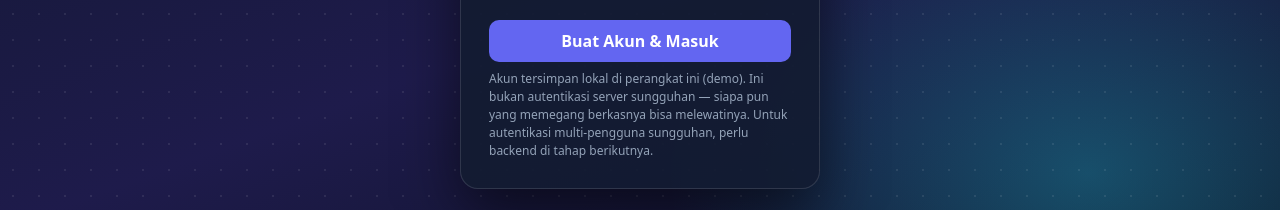
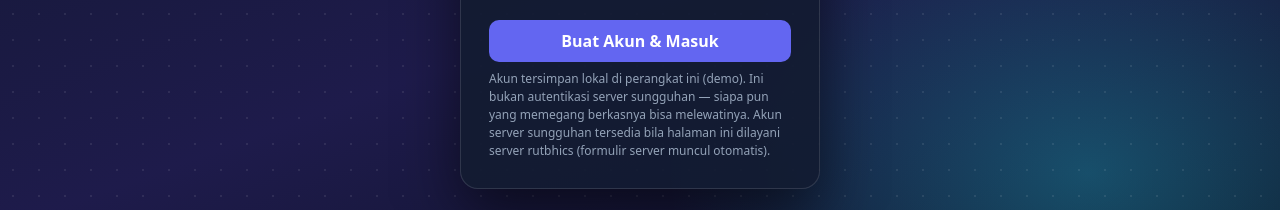
Before and after one commit to SeventID/Rutbhics, a website: page login.html in a window 1280 px wide. Shown: the part 467-677 px from the top of the page. Drawn offline with Linux system fonts and the light colour scheme; no server answers.

Commit message:
Perbaiki komentar basi + salinan hint login

```diff
--- a/bin/rutbhics.js
+++ b/bin/rutbhics.js
@@ -456,8 +456,9 @@ function readBody(req, limit) {
   });
 }
 
-// ---------- Proxy Bot AI -> Larprouter ----------
 // ---------- Proxy Bot AI -> multi-provider (config.json) ----------
+// Provider bawaan Larprouter termasuk dalam daftar provider; klien
+// memilih model lewat "provider:model" atau model bawaan server.
 function handleChat(req, res) {
   // Hanya dari perangkat ini: kunci dibayar pemiliknya, jangan sampai
   // dipakai perangkat lain yang se-jaringan.
@@ -602,7 +603,8 @@ async function handleModels(req, res) {
 // saat server di-restart, tidak hilang saat package di-update). Batas:
 // 20 ruang, 500 pesan terakhir per ruang, nama 30 karakter, teks 2000.
 // Sengaja tanpa gate loopback (berbeda dengan /api/chat): perangkat lain
-// di jaringan harus bisa membaca/mengirim. Tahap 1 tanpa akun server.
+// di jaringan harus bisa membaca/mengirim. Membaca ruang/pesan terbuka;
+// membuat ruang dan mengirim pesan wajib login (akun server).
 const CHAT_FILE = path.join(process.cwd(), "rutbhics-chat.json");
 // ---------- Persistensi atomik + backup (P1-3) ----------
 // Tulis lewat berkas temp + rename agar crash di tengah tulis tidak
--- a/js/apps.js
+++ b/js/apps.js
@@ -172,8 +172,8 @@
   ];
   // Persona AI per kontak Obrolan (dikirim sebagai system prompt ke /api/chat).
   // Catatan jujur: Teman & Grup Keluarga tetap BUKAN orang sungguhan — mereka
-  // adalah persona AI. Chat antar pengguna beneran butuh backend server
-  // (tahap berikutnya, belum dikerjakan).
+  // adalah persona AI. Chat antar pengguna sungguhan tersedia lewat ruang
+  // multi-user (perlu server); persona di sini tidak berubah karenanya.
   var PERSONAS = {
     id: {
       teman: "Kamu adalah Teman, teman akrab pengguna di aplikasi chat Rutbhics. Jawab santai seperti teman mengobrol, singkat, dan dalam Bahasa Indonesia.",
--- a/login.html
+++ b/login.html
@@ -22,7 +22,7 @@
         <button id="login-btn" class="btn-primary" type="submit">Masuk</button>
       </form>
       <button id="reset-account" class="login-link hidden">Ganti akun perangkat (hapus akun ini)</button>
-      <p class="hint" id="login-hint">Akun tersimpan lokal di perangkat ini (demo). Ini bukan autentikasi server sungguhan — siapa pun yang memegang berkasnya bisa melewatinya. Untuk autentikasi multi-pengguna sungguhan, perlu backend di tahap berikutnya.</p>
+      <p class="hint" id="login-hint">Akun tersimpan lokal di perangkat ini (demo). Ini bukan autentikasi server sungguhan — siapa pun yang memegang berkasnya bisa melewatinya. Akun server sungguhan tersedia bila halaman ini dilayani server rutbhics (formulir server muncul otomatis).</p>
     </div>
     <div id="server-auth" class="hidden">
       <div style="display:flex;gap:8px;margin-bottom:6px">
@@ -88,7 +88,7 @@
     create: { id: "Buat Akun & Masuk", en: "Create Account & Sign In" },
     noAccount: { id: "Belum ada akun di perangkat ini — akun pertama yang dibuat menjadi akun perangkat ini.", en: "No account exists on this device yet — the first account created becomes this device's account." },
     reset: { id: "Ganti akun perangkat (hapus akun ini)", en: "Switch device account (delete this account)" },
-    hint: { id: "Akun tersimpan lokal di perangkat ini (demo). Ini bukan autentikasi server sungguhan — siapa pun yang memegang berkasnya bisa melewatinya. Untuk autentikasi multi-pengguna sungguhan, perlu backend di tahap berikutnya.", en: "Accounts are stored locally on this device (demo). This is not real server authentication — anyone holding the files can bypass it. Real multi-user authentication needs a backend in a later stage." },
+    hint: { id: "Akun tersimpan lokal di perangkat ini (demo). Ini bukan autentikasi server sungguhan — siapa pun yang memegang berkasnya bisa melewatinya. Akun server sungguhan tersedia bila halaman ini dilayani server rutbhics (formulir server muncul otomatis).", en: "Accounts are stored locally on this device (demo). This is not real server authentication — anyone holding the files can bypass it. A real server account is available when this page is served by the rutbhics server (the server form appears automatically)." },
     fillBoth: { id: "Isi nama pengguna dan kata sandi.", en: "Fill in username and password." },
     saveFail: { id: "Gagal menyimpan akun di perangkat ini.", en: "Failed to save the account on this device." },
     wrongCred: { id: "Nama pengguna atau kata sandi salah.", en: "Wrong username or password." },
```
Also changed, not shown: js/desktop.js (+4 -3 lines).
